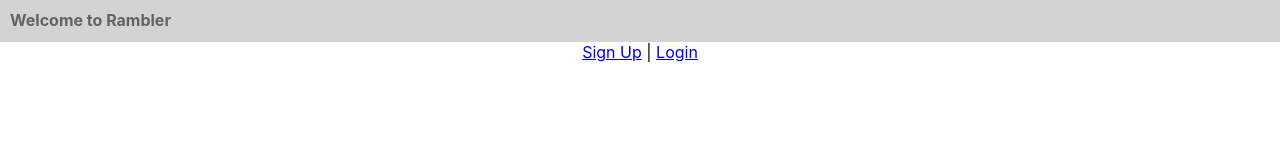
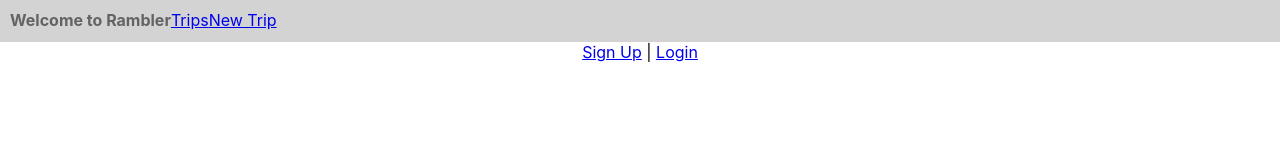
Before and after one commit to kelypso/rambler, a React (Create React App) app in the folder client/: page / in a window 1280 px wide. Shown: the top 160 px of the page. Built offline with nearby package versions, Linux system fonts and the light colour scheme; no server answers.

Commit message:
begin add nav links with styling; remove logout from app

```diff
--- a/client/src/App.css
+++ b/client/src/App.css
@@ -50,6 +50,10 @@
   background: lightgrey;
 }
 
+a.active {
+  color: teal;
+}
+
 .TripCard {
   float: left;
   width: 200px;
--- a/client/src/App.js
+++ b/client/src/App.js
@@ -5,7 +5,6 @@ import {getCurrentUser} from './actions/user.js'
 import NavBar from './components/NavBar.js'
 import Home from './components/Home.js'
 import Login from './components/Login.js'
-import Logout from './components/Logout.js'
 import Signup from './components/Signup.js'
 import Trips from './components/Trips.js'
 import NewTrip from './components/NewTrip.js'
@@ -22,7 +21,6 @@ class App extends React.Component {
     return (
       <Router>
         <div className="App">
-          {loggedIn ? <Logout /> : null}
           <NavBar />
           <Route exact path='/' render={() => loggedIn? <Trips /> : <Home />} />
           <Route exact path='/login' component={Login} />
--- a/client/src/components/NavBar.js
+++ b/client/src/components/NavBar.js
@@ -1,18 +1,23 @@
 import React from 'react'
 import {connect} from 'react-redux'
-import Logout from './Logout.js';
+import {NavLink} from 'react-router-dom'
+import Logout from './Logout.js'
 
-const NavBar = ({user}) => {
+const NavBar = ({user, loggedIn}) => {
     return (
         <div className="NavBar">
             {user ? <strong>Welcome, {user.attributes.name}</strong> : <strong>Welcome to Rambler</strong>}
+            <NavLink to="/trips">Trips</NavLink>
+            <NavLink to="/trips/new">New Trip</NavLink>
+            {loggedIn ? <Logout /> : null}
         </div>
     )
 }
 
 const mapStateToProps = ({user}) => {
     return {
-      user
+      user,
+      loggedIn: !!user
     }
 }
 
```
